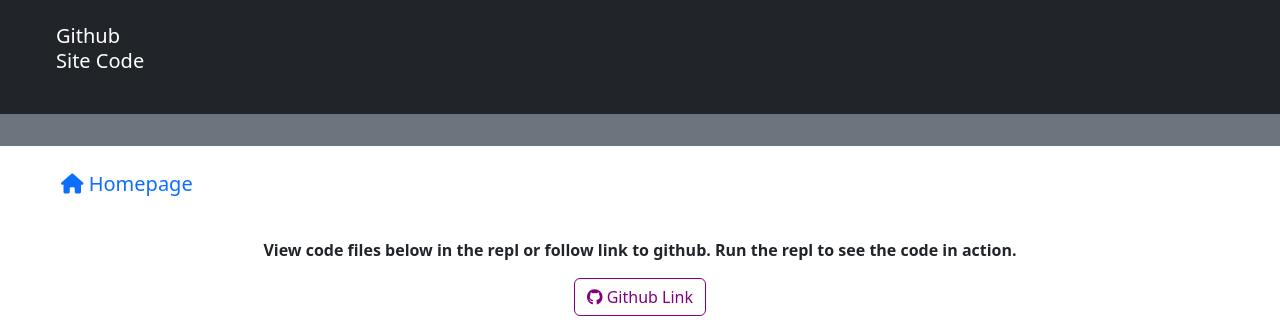
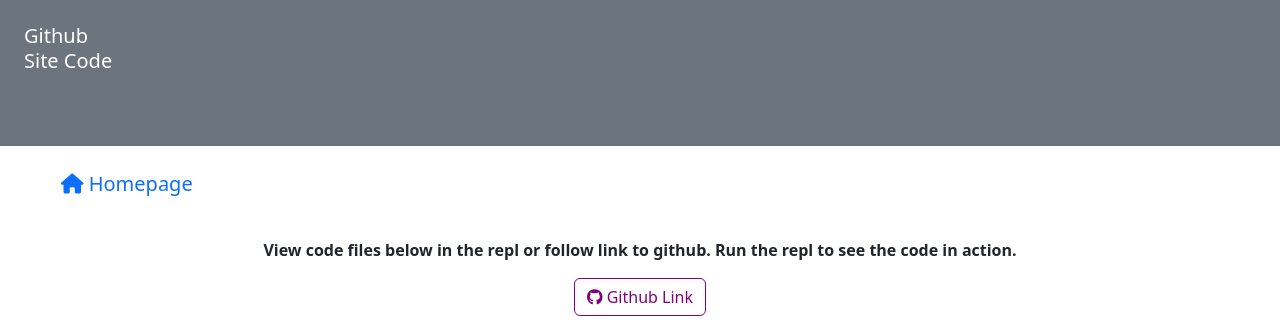
Before and after one commit to ben-23-96/projects_website, a Django app: template mysite/projects_site/templates/projects_site/project.html in a window 1280 px wide, after a click that opens the changed part. Shown: the part 56-389 px from the top of the page. Run offline with Django 4.2, Linux system fonts and the light colour scheme; the template is opened without the code that fills it, so the values that code supplies are empty; some libraries are stand-ins or nearby versions.

Commit message:
style changes

```diff
--- a/mysite/projects_site/templates/projects_site/base.html
+++ b/mysite/projects_site/templates/projects_site/base.html
@@ -26,11 +26,12 @@
         </div>
     </nav>
     <div class="collapse" id="navbarToggleExternalContent">
-        <div class="bg-dark p-4">
-            <ul>
+        <div class="bg-secondary p-4">
+            <ul class="list-unstyled">
                 <li><a class="text-white h5 text-decoration-none" target="_blank"
                         href="https://github.com/ben-23-96">Github</a></li>
-                <li><a class="text-white h5 text-decoration-none" href="#">Site Code</a></li>
+                <li><a class="text-white h5 text-decoration-none" target="_blank"
+                        href="https://github.com/ben-23-96/projects_website">Site Code</a></li>
         </div>
     </div>
 
```
Also changed, not shown: mysite/projects_site/static/projects_site/media/project_site.jpg (added).
